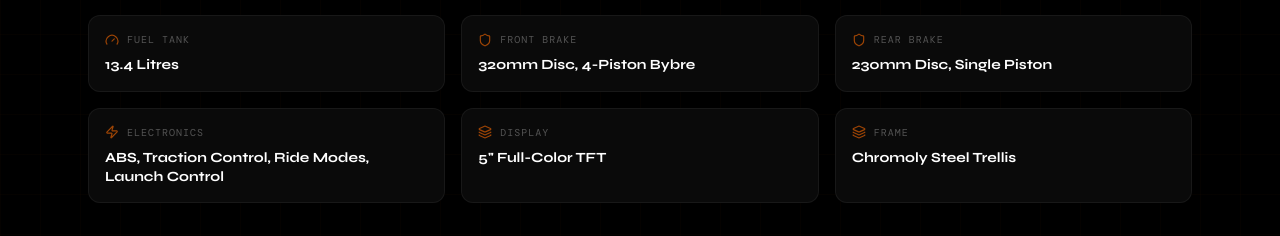
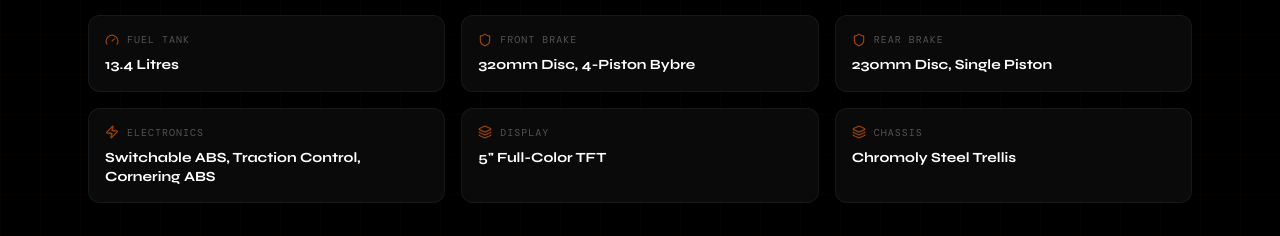
Before and after one commit to AnIrUdHtEmBe/Portfolio-Website-Duke, a Next.js app: page /bike in a window 1280 px wide. Shown: the part 2272-2508 px from the top of the page. Built offline with nearby package versions, Linux system fonts and the light colour scheme; a web font is replaced by a local one.

Commit message:
Description updates

```diff
--- a/src/app/bike/page.tsx
+++ b/src/app/bike/page.tsx
@@ -51,16 +51,15 @@ const HOTSPOT_POSITIONS = {
     rearShock:  { x: '55%', y: '52%' },
   },
   sideRight: {
-    engine:     { x: '22%', y: '45%' },
-    rearWheel:  { x: '78%', y: '60%' },
-    frame:      { x: '60%', y: '30%' },
-    tftDisplay: { x: '38%', y: '20%' },
-    frontBrake: { x: '12%', y: '72%' },
+    tail:     { x: '22%', y: '45%' },
+    frontWheel:  { x: '82%', y: '60%' },
+    rearWheel: { x: '18%', y: '65%' },
   },
   leftFront: {
     brake:      { x: '33.75%', y: '69.75%' },
     engine:     { x: '65%', y: '70%' },
     header:     { x: '49%', y: '67%' },
+    levers:   { x: '37%', y: '28%' },
   },
   topView: {
     fuelTank:   { x: '45%', y: '30%' },
@@ -77,7 +76,7 @@ const BIKE_VIEWS: BikeView[] = [
     shortLabel: 'Side',
     hotspots: [
       { ...HOTSPOT_POSITIONS.side.engine, label: 'Engine', detail: '373.3cc LC Single Cylinder 43.5 HP 37 nm Torque DOHC Camshafts Bi-directional Quickshifter' },
-      { ...HOTSPOT_POSITIONS.side.exhaust, label: 'Exhaust', detail: 'Slip-on with integrated catalytic converter' },
+      { ...HOTSPOT_POSITIONS.side.exhaust, label: 'Exhaust', detail: 'Slip-on exhaust with catalytic converter' },
       { ...HOTSPOT_POSITIONS.side.rearShock, label: 'Rear Shock', detail: 'WP Apex Monoshock with Adjustable Preload' },
       { ...HOTSPOT_POSITIONS.side.tftDisplay, label: 'TFT Display', detail: '5" Full-Color TFT Dashboard' },
     ],
@@ -99,11 +98,9 @@ const BIKE_VIEWS: BikeView[] = [
     label: 'Side Right',
     shortLabel: 'Side R',
     hotspots: [
-      { ...HOTSPOT_POSITIONS.sideRight.engine, label: 'Engine', detail: '373.3cc LC Single Cylinder 43.5 HP 37 nm Torque DOHC Camshafts Bi-directional Quickshifter' },
+      { ...HOTSPOT_POSITIONS.sideRight.tail, label: 'Tail Tidy', detail: 'Integrated Tail Tidy' },
+      { ...HOTSPOT_POSITIONS.sideRight.frontWheel, label: 'Front Wheel', detail: '110/70 R17 Metzeler Tire' },
       { ...HOTSPOT_POSITIONS.sideRight.rearWheel, label: 'Rear Wheel', detail: '150/60 R17 Metzeler Tire' },
-      { ...HOTSPOT_POSITIONS.sideRight.frame, label: 'Frame', detail: 'Chromoly Steel Trellis' },
-      { ...HOTSPOT_POSITIONS.sideRight.tftDisplay, label: 'TFT Display', detail: '5" Full-Color TFT Dashboard' },
-      { ...HOTSPOT_POSITIONS.sideRight.frontBrake, label: 'Front Brake', detail: 'Bybre 320mm Disc with Cornering ABS' },
     ],
   },
   {
@@ -114,6 +111,7 @@ const BIKE_VIEWS: BikeView[] = [
       { ...HOTSPOT_POSITIONS.leftFront.brake, label: 'Front Brake', detail: 'Bybre 320mm Disc with Cornering ABS' },
       { ...HOTSPOT_POSITIONS.leftFront.engine, label: 'Engine', detail: '15-teeth Front Sprocket, 42-teeth Rear Sprocket, O-Rings Chain Drive' },
       { ...HOTSPOT_POSITIONS.leftFront.header, label: 'Header Pipe', detail: 'Stainless Steel Header Pipe equipped with O2 sensor' },
+      { ...HOTSPOT_POSITIONS.leftFront.levers, label: 'Levers', detail: 'Adjustable Brake Lever and Clutch Lever' },
     ],
   },
   {
@@ -121,7 +119,7 @@ const BIKE_VIEWS: BikeView[] = [
     label: 'Top View',
     shortLabel: 'Top',
     hotspots: [
-      { ...HOTSPOT_POSITIONS.topView.fuelTank, label: 'POV', detail: 'Dreamy POV' },
+      { ...HOTSPOT_POSITIONS.topView.fuelTank, label: 'POV', detail: '390!' },
       { ...HOTSPOT_POSITIONS.topView.exhaust, label: 'Tail Light', detail: 'Rival\'s best view' },
     ],
   },
@@ -137,9 +135,9 @@ const FULL_SPECS: SpecItem[] = [
   { label: 'Fuel Tank', value: '13.4 Litres', icon: <Gauge size={14} /> },
   { label: 'Front Brake', value: '320mm Disc, 4-Piston Bybre', icon: <Shield size={14} /> },
   { label: 'Rear Brake', value: '230mm Disc, Single Piston', icon: <Shield size={14} /> },
-  { label: 'Electronics', value: 'ABS, Traction Control, Ride Modes, Launch Control', icon: <Zap size={14} /> },
+  { label: 'Electronics', value: 'Switchable ABS, Traction Control, Cornering ABS', icon: <Zap size={14} /> },
   { label: 'Display', value: '5" Full-Color TFT', icon: <Layers size={14} /> },
-  { label: 'Frame', value: 'Chromoly Steel Trellis', icon: <Layers size={14} /> },
+  { label: 'Chassis', value: 'Chromoly Steel Trellis', icon: <Layers size={14} /> },
 ]
 
 // ── Sub-components ─────────────────────────────────────────────────────────────
--- a/src/components/Gallery.tsx
+++ b/src/components/Gallery.tsx
@@ -19,7 +19,7 @@ const BIKE_CARDS: ExpandableCardItem[] = [
     category: 'Side View',
     description: 'The KTM 390 Duke in its most iconic pose. The chromoly steel trellis frame and underbelly exhaust system define its aggressive stance.',
     specs: [
-      { label: 'Frame', value: 'Chromoly Steel Trellis' },
+      { label: 'Chassis', value: 'Chromoly Steel Trellis' },
       { label: 'Exhaust', value: 'Underbelly System' },
       { label: 'Seat Height', value: '820mm' },
       { label: 'Wet Weight', value: '163 kg' },
@@ -67,12 +67,12 @@ const BIKE_CARDS: ExpandableCardItem[] = [
     category: '3/4 Front',
     description: 'Launch Control, Traction Control, and Ride Modes — the 390 Duke punches well above its class with electronics borrowed from KTM\'s superbike lineup.',
     specs: [
-      { label: 'Electronics', value: 'ABS + Traction Control' },
+      { label: 'Electronics', value: 'Switchable ABS, Traction Control, Cornering ABS' },
       { label: 'Display', value: '5" Full-Color TFT' },
       { label: 'Ride Modes', value: 'Sport, Street, Rain' },
       { label: 'Launch Ctrl', value: 'Yes' },
       { label: '0–100', value: '5.5 seconds' },
-      { label: 'Gearbox', value: '6-Speed + Quickshifter' },
+      { label: 'Gearbox', value: '6-Speed + Bi-directional Quickshifter' },
     ],
   },
 ]
--- a/src/components/Hero.tsx
+++ b/src/components/Hero.tsx
@@ -98,7 +98,7 @@ export default function Hero() {
               View Projects <ArrowRight size={15} className="group-hover:translate-x-1 transition-transform" />
             </a>
             <a
-              href="/resume.pdf" download
+              href="/resume.pdf" download="AnirudhTembeResume.pdf"
               className="inline-flex items-center gap-2 px-5 py-2.5 rounded-xl border border-white/10 text-white/70 font-grotesk text-sm hover:border-white/30 hover:text-white transition-all duration-200"
             >
               <Download size={14} /> Resume
```
